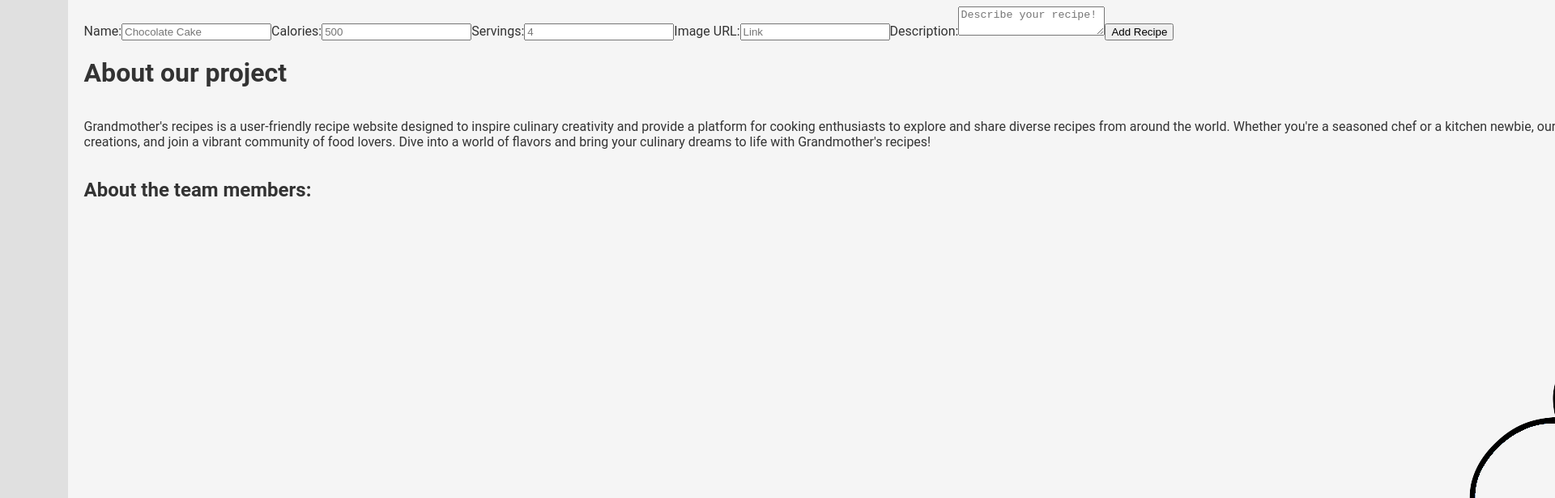
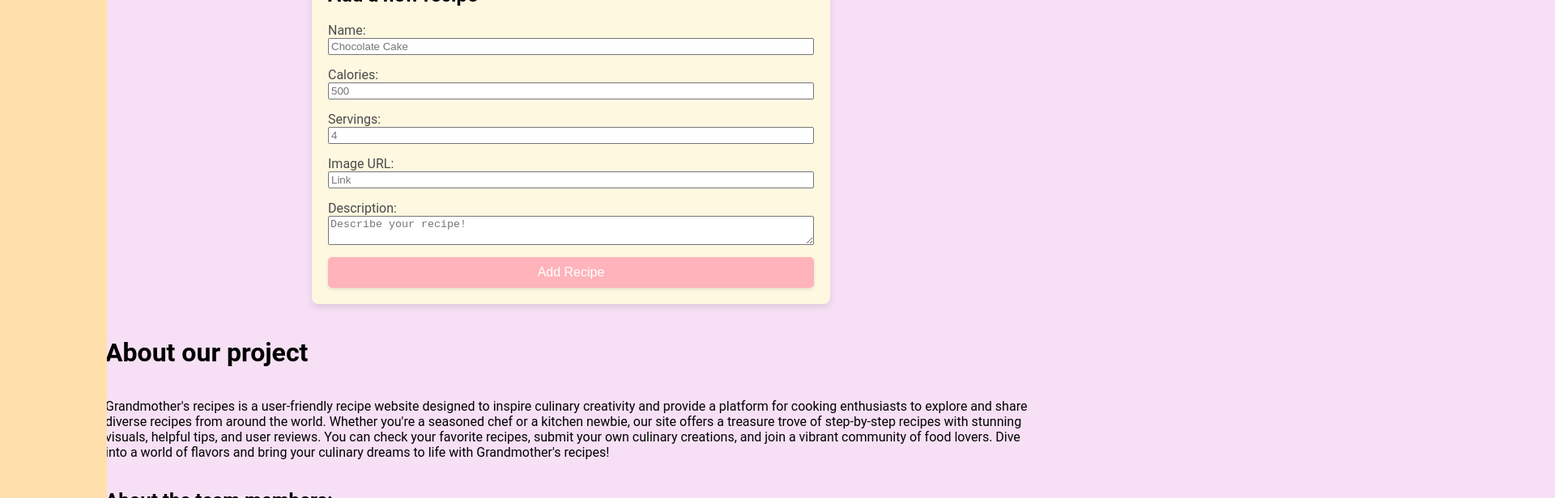
Before and after one commit to Bopally/React-Recipe-app, a React (Vite) app: page /AboutPage in a window 1280 px wide. Shown: the part 140-756 px from the top of the page at 81% size, 1920 px wide, since content can reach past the window. Built offline with nearby package versions, Linux system fonts and the light colour scheme.

Commit message:
Add Style to our main page and about page ongoing

```diff
--- a/src/App.css
+++ b/src/App.css
@@ -3,14 +3,13 @@ body {
   font-family: "Roboto", Arial, Helvetica, sans-serif;
   display: flex;
   flex-direction: column;
-  background-color: rgb(245, 245, 245);
-  color: #333;
   margin: 0;
+  background-color: #f7e0f5;
 }
 
 /* NavBar Styles */
 .NavBar {
-  background-color: rgb(154, 207, 152);
+  background-color: #ffb3ba;
   color: #fff;
   display: flex;
   justify-content: center;
@@ -20,7 +19,7 @@ body {
 }
 
 .NavBar:hover {
-  background-color: rgb(60, 60, 60);
+  background-color: #ff9999;
 }
 
 .span {
@@ -37,6 +36,8 @@ body {
   display: flex;
   flex-direction: row;
   height: 100vh;
+  /* min-height: 100vh; */
+  /* overflow-x: hidden; */
 }
 
 /* Main Content Styles */
@@ -44,7 +45,8 @@ body {
   flex-grow: 1;
   display: flex;
   flex-direction: column;
-  padding: 20px;
+  margin-left: 130px;
+  min-height: 100vh;
 }
 
 .App .Main .NavBar {
@@ -63,7 +65,6 @@ body {
   flex-direction: column;
   justify-content: center;
   align-items: center;
-  /* flex-grow: 1; */
   margin: 1rem auto;
   padding: 1rem;
   width: 25vw;
@@ -82,7 +83,7 @@ body {
 }
 
 .App .Main .Content:hover {
-  background-color: rgb(207, 237, 207);
+  background-color: #fdf2e9;
 }
 .App .Main .Details {
   display: flex;
@@ -91,44 +92,121 @@ body {
   /* flex-grow: 1; */
 }
 
-.App .Tags {
-  /* padding: 10px; */
-  /* display: flex;
-  gap: 5px; */
-}
-
 .App .LowCalories {
-  background-color: lightgreen;
-  border: 1px black solid;
+  background-color: #c1e1c1;
+  border: 1px solid aaa;
   border-radius: 5px;
   padding: 5px;
   text-align: center;
 }
 .App .Main a {
   text-decoration: none;
-  color: grey;
+  color: #4a4a4a;
 }
 
 .App .ItemDetailsPage img {
   width: 300px;
 }
+
+/* Button Styles */
+button {
+  background-color: #ffb3ba;
+  color: #fff;
+  border: none;
+  border-radius: 5px;
+  padding: 10px 20px;
+  font-size: 16px;
+  /* cursor: pointer; */
+  transition: background-color 0.3s, transform 0.2s;
+  box-shadow: 0 2px 4px rgba(0, 0, 0, 0.1);
+}
+
+button:hover {
+  background-color: #ff9999;
+  transform: translateY(-2px);
+}
+
+button:active {
+  background-color: #d9534f;
+  transform: translateY(0);
+}
+
+button:disabled {
+  background-color: #ddd;
+  color: #aaa;
+  cursor: not-allowed;
+  box-shadow: none;
+}
+
+/* Container Style for Add a New Recipe */
+.box {
+  background-color: #fff8e1;
+  border-radius: 8px;
+  padding: 20px;
+  margin: 20px auto;
+  width: 80%;
+  max-width: 600px;
+  box-shadow: 0 4px 8px rgba(0, 0, 0, 0.1);
+}
+
+/* Label Styles for Add a new Recipe */
+form label {
+  display: flex;
+  flex-direction: column;
+  font-size: 16px;
+  color: #4a4a4a;
+}
+
+/* Form Styles */
+form {
+  display: flex;
+  flex-direction: column;
+  gap: 15px;
+}
+
 /* Sidebar Styles */
 aside {
-  background-color: rgb(224, 224, 224);
-  width: 200px;
-  height: 100%;
+  background-color: #ffe0ac;
+  width: 100px;
+  height: 100vh;
+  flex-grow: 0;
+  flex-shrink: 0;
   padding: 1em;
   display: flex;
   flex-direction: column;
   gap: 20px;
+  overflow-y: auto;
+  position: fixed;
 }
 
 /* Footer Styles */
 footer {
-  background-color: rgb(185, 185, 185);
+  background-color: #ffb3ba;
   color: #fff;
   text-align: center;
   padding: 1em;
   flex-grow: 0;
   height: 50px;
 }
+
+.team-members {
+  display: inline-flex;
+}
+
+.team-member-box {
+  flex-direction: column;
+  margin: 1rem auto;
+  padding: 1rem;
+  width: 30vw;
+  border: 1px solid #ddd;
+  border-radius: 8px;
+  background-color: transparent;
+  display: inline-block;
+}
+
+.team-member-box img {
+  width: 100%;
+  height: 100%;
+  object-fit: contain;
+  background-color: transparent;
+}
```
